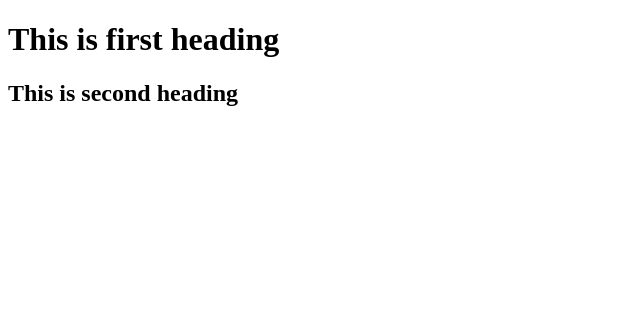
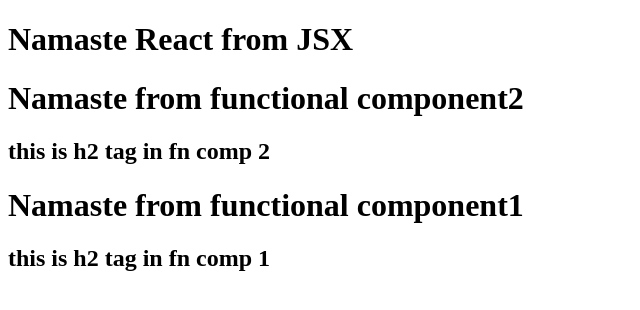
Before and after one commit to RajShukla2308/namaste-react, a React (Vite) app: page / in a window 1280 px wide. Shown: the top 310 px of the page, without its empty margins (0-640 px from the left). Built offline with nearby package versions, Linux system fonts and the light colour scheme.

Commit message:
class4 Laying foundation

```diff
--- a/App.js
+++ b/App.js
@@ -15,42 +15,91 @@
  * manages port number (in case of two servers running in local)
  * Consistent hashing algorithms - uses to cache things
  * Zero config bundler
- *
+ * Tree shaking - removing unwanted code
  */
 
 
 import React from 'react';
 import ReactDOM from 'react-dom/client'
 
-const heading  = React.createElement("h1",{
-    id:"title"
-},"Namaste Everyone!");
+// React.createElement => Object => html(DOM)
 
-const heading2 = React.createElement("h2",{id:"title2"},"Namaste again");
+// const heading  = React.createElement("h1",{
+//     id:"title",
+//     key:"2015" // to skip re rendiring when a new element is added as sibling.
+// },"Namaste Everyone!");
 
-const container = React.createElement("div",{id: "container"},[heading,heading2])
+// const heading2 = React.createElement("h2",{id:"title2"},"Namaste again");
+
+// const container = React.createElement("div",{id: "container"},[heading,heading2])
 
 // -------------
 
 //react element is an object
 //  console.log(heading);
 
-const root = ReactDOM.createRoot(document.getElementById("root"));
+// const root = ReactDOM.createRoot(document.getElementById("root"));
 
 // will see not rendered in browser
 // const root = ReactDOM.createRoot(document.getElementById("root1"));
 
 //passing a react element inside the root
 //injects the element into DOM
-root.render(container);
+// root.render(container);
 
 
 // Example 2---------------
 
-const structure2 = React.createElement("div",{id:'data-container'},
-    React.createElement('h1',{id:'first-heading'},'This is first heading'),
-    React.createElement('h2',{id: 'second-heading'},'This is second heading')
-)
-root.render(structure2);
+// const structure2 = React.createElement("div",{id:'data-container'},
+//     React.createElement('h1',{id:'first-heading'},'This is first heading'),
+//     React.createElement('h2',{id: 'second-heading'},'This is second heading')
+// )
+// root.render(structure2);
 
 // end of Example2--------
+
+
+
+// JSX ??
+// JSX (converts to)=> React.createElement (which is an)=> Object
+// => (then converted into)html and pushed into DOM
+const jsxHeading = (
+    <h1 id="title" key="2015" className="heading">
+        Namaste React from JSX
+        </h1>
+    ) // this is JSX, not a string
+    // for multiple lines, add bracket
+
+//const root = ReactDOM.createRoot(document.getElementById("root"));
+
+// root.render(jsxHeading)
+
+// ------------------------
+
+// React components
+
+// functional components - New
+// name of the component will start with capital letters (not mandate)
+
+// class based components - Old
+// name of the component will start with capital letters (not mandate)
+const HeaderComponent = () =>{
+    return (<div>
+         {jsxHeading}
+         <HeaderComponent2 />
+    <h1 id="fn" className='functional-comp'>Namaste from functional component1 </h1>
+    <h2> this is h2 tag in fn comp 1</h2>
+    {console.log('can write any js code')}
+     </div>)
+}
+
+// same as above
+const HeaderComponent2 = () => (
+    <div>
+        <h1 id="fn" className='functional-comp'>Namaste from functional component2 </h1>
+        <h2> this is h2 tag in fn comp 2</h2>
+     </div>
+    )
+
+const root = ReactDOM.createRoot(document.getElementById("root"));
+root.render(<HeaderComponent />);
--- a/package.json
+++ b/package.json
@@ -2,8 +2,9 @@
   "name": "namaste-react",
   "version": "1.0.0",
   "description": "React course",
-  "main": "App.js",
   "scripts": {
+    "start": "parcel index.html",
+    "build": "parcel build index.html",
     "test": "echo \"Error: no test specified\" && exit 1"
   },
   "repository": {
@@ -17,6 +18,8 @@
   },
   "homepage": "https://github.com/RajShukla2308/namaste-react#readme",
   "devDependencies": {
+    "@babel/core": "^7.26.0",
+    "babel-plugin-transform-remove-console": "^6.9.4",
     "parcel": "^2.12.0",
     "process": "^0.11.10"
   },
```
Also changed, not shown: .babelrc (added), 1 other file (tests, documents, lock files or other folders).
